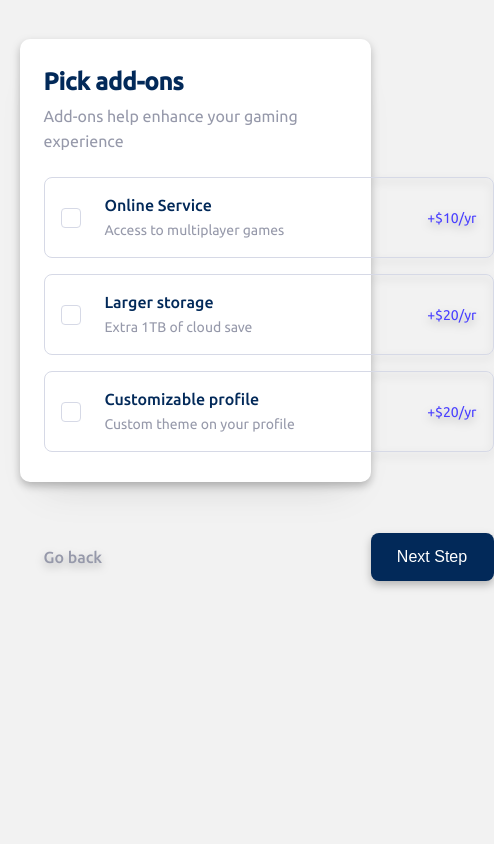
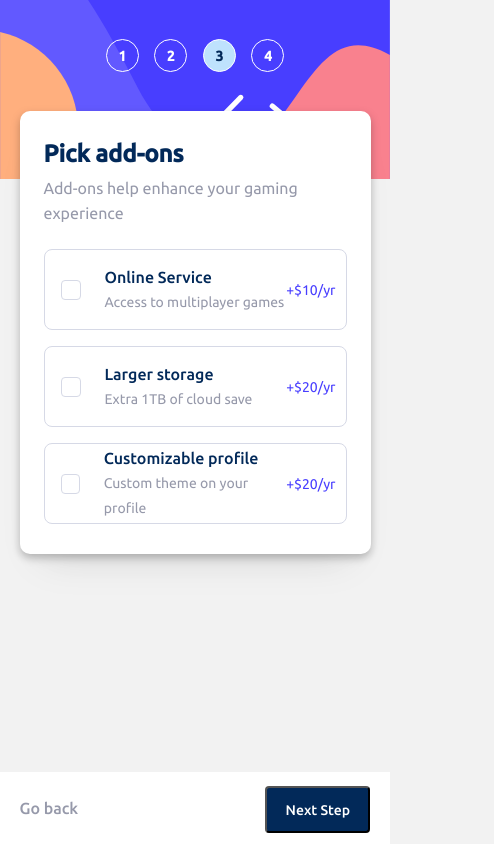
Before and after one commit to kelitasukita/multi-step-form, a React (Vite) app: page /add-ons in a window 390 px wide. Shown: the whole page, 494 px wide, since content can reach past the window. Built offline with nearby package versions, Linux system fonts and the light colour scheme.

Commit message:
Set changes to AddOns page and responsive styles

```diff
--- a/src/components/Steps/Add-ONS/Add-ons.tsx
+++ b/src/components/Steps/Add-ONS/Add-ons.tsx
@@ -1,6 +1,7 @@
 import { useState } from 'react';
 import { Link, useNavigate } from 'react-router-dom';
 import Menu from '../../Menu/Menu';
+import MobileMenu from '../../MobileMenu/MobileMenu';
 import './styles.scss';
 
 export default function AddOns() {
@@ -36,6 +37,8 @@ export default function AddOns() {
   }
 
   return (
+    <>
+      <MobileMenu />
       <div className="box-container">
         <Menu />
 
@@ -131,5 +134,18 @@ export default function AddOns() {
           </div>
         </div>
       </div>
+
+      <footer className='back-next-responsive bg-footer'>
+        <Link to="/">
+          <span>Go back</span>
+        </Link>
+        <button
+          className='responsive-btn'
+          type="submit"
+          onClick={() => { navigate('/summary') }}>Next Step
+        </button>
+
+      </footer>
+    </>
   )
 }
--- a/src/components/Steps/Add-ONS/styles.scss
+++ b/src/components/Steps/Add-ONS/styles.scss
@@ -1,4 +1,4 @@
-@import '../../../global.scss';
+@import "../../../global.scss";
 
 .box-container {
   @include box-form-container;
@@ -14,6 +14,10 @@
   height: 275px;
   margin-top: 40px;
 
+  @media (min-width: 320px) and (max-width: 960px) {
+    max-width: 960px;
+    width: 100%;
+  }
 
   .option {
     width: 450px;
@@ -27,6 +31,12 @@
     padding: 16px;
 
     cursor: pointer;
+
+    @media (min-width: 320px) and (max-width: 960px) {
+      max-width: 960px;
+      width: 100%;
+      padding: 10px 10px 10px 16px;
+    }
 
     &:hover {
       border-color: $purple;
@@ -43,7 +53,7 @@
       justify-content: center;
     }
 
-    input[type=checkbox] {
+    input[type="checkbox"] {
       appearance: none;
       width: 20px;
       height: 20px;
@@ -79,7 +89,6 @@
         font-weight: 500;
         line-height: 25px;
         color: $denin;
-
       }
 
       p {
@@ -90,18 +99,15 @@
       }
     }
 
-
     span {
       font-size: 14px;
       font-weight: 400;
       line-height: 20px;
       color: $purple;
+    }
+  }
 
-    }
-
-   }
-
-   .back-next {
+  .back-next {
     width: 450px;
     height: 48px;
     display: flex;
@@ -109,6 +115,10 @@
     justify-content: space-between;
 
     margin-top: 81px;
+
+    @media (min-width: 320px) and (max-width: 960px) {
+      display: none;
+    }
 
     span {
       display: block;
@@ -122,7 +132,7 @@
 
       &:hover {
         color: $denin;
-        transition: .2s;
+        transition: 0.2s;
       }
     }
 
@@ -145,10 +155,6 @@
       &:hover {
         background: $next-btn-hover;
       }
-
     }
   }
-
-
-
-  }
+}
```
Lines whose indentation alone changed are shown as unchanged.
